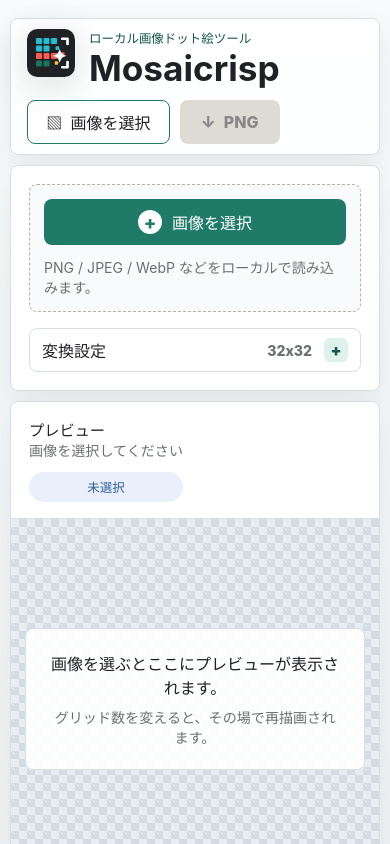
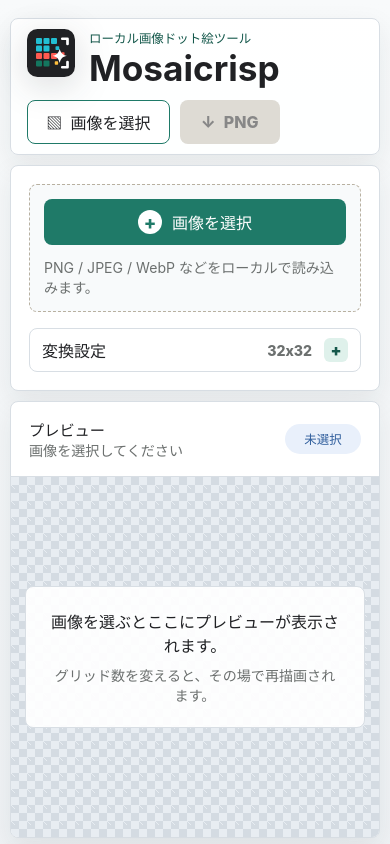
Before and after one commit to dq-1to/Mosaicrisp, a React (Vite) app: page / in a window 390 px wide. Shown: the top 844 px of the page. Built offline with nearby package versions, Linux system fonts and the light colour scheme.

Commit message:
fix: keep preview header inline on mobile

```diff
--- a/src/styles.css
+++ b/src/styles.css
@@ -799,10 +799,6 @@
     grid-template-columns: 38px minmax(0, 1fr) 38px;
   }
 
-  .preview-toolbar {
-    display: grid;
-  }
-
   .color-panel-heading {
     display: grid;
   }
```
